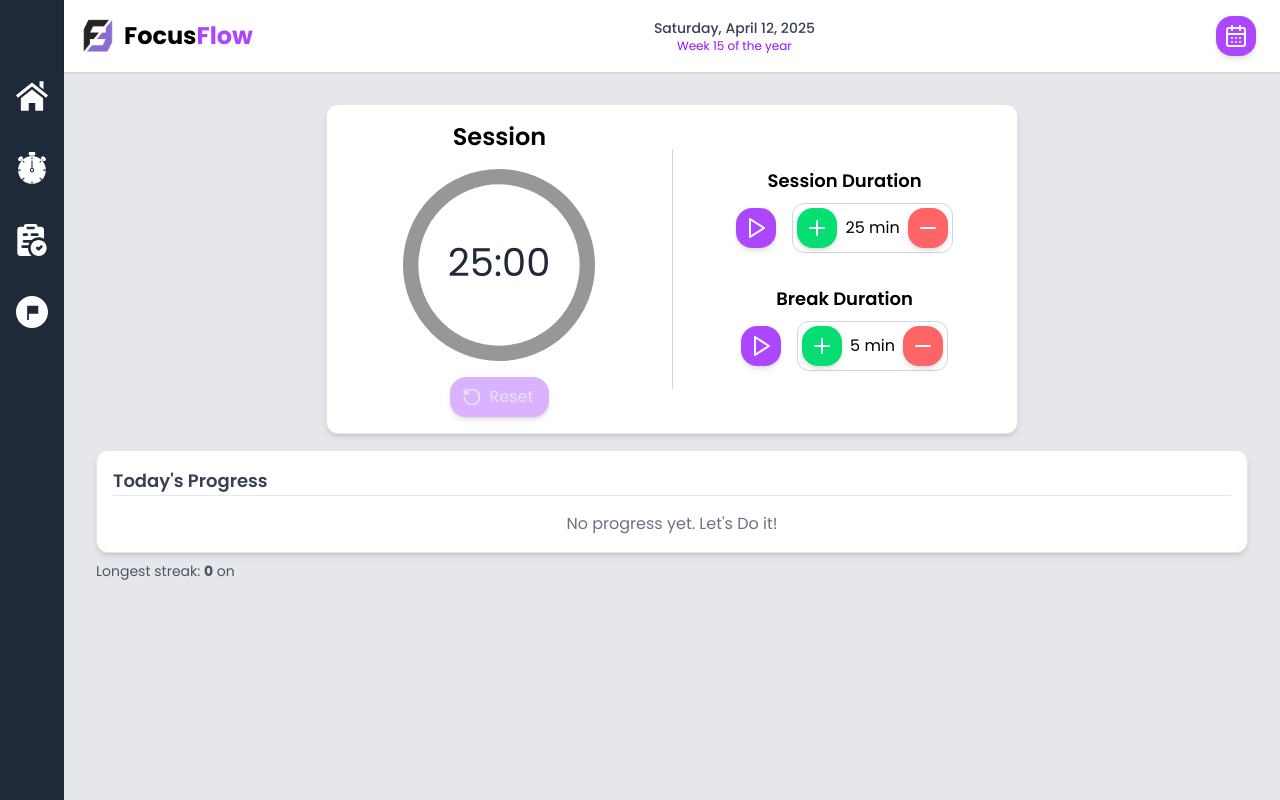
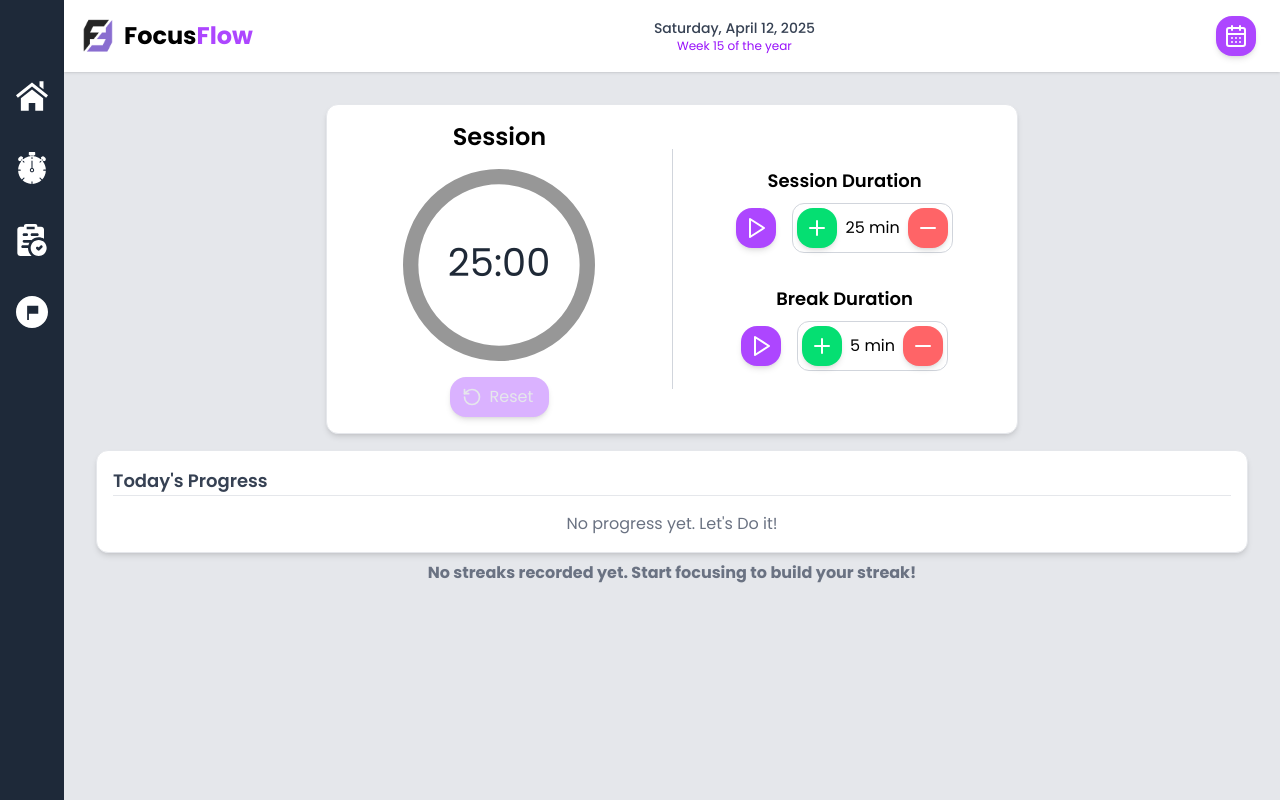
Before and after one commit to FatimaMubeenSh/FocusFlow, a React (Vite) app: page /pomodoro in a window 1280 px wide. Built offline with nearby package versions, Linux system fonts and the light colour scheme.

Commit message:
👌 IMPROVE: Refactoring and improvements

```diff
--- a/src/App.css
+++ b/src/App.css
@@ -9,6 +9,10 @@ body {
 /* ----------- Buttons ---------------- */
 .btn {
   @apply py-2 px-4 bg-purple-500 text-white rounded hover:bg-purple-600 transition cursor-pointer;
+}
+
+.btn-sm {
+  @apply px-2 text-sm;
 }
 
 .btn.btn-icon {
@@ -56,3 +60,7 @@ body {
 .text-default {
   @apply text-gray-500 text-center mx-auto;
 }
+
+.form-container {
+  @apply mt-4 mb-6 w-full md:w-4/5 lg:w-3/5 mx-auto;
+}
--- a/src/components/dashboard/PomodoroKPI.tsx
+++ b/src/components/dashboard/PomodoroKPI.tsx
@@ -1,23 +1,20 @@
+import { getBestStreak } from "../../utils/getBestStreak";
+
 const PomodoroKPI = () => {
   const pomodoroData = JSON.parse(localStorage.getItem("focusflow_sessions") || "{}");
   const today = new Date().toDateString();
   const todayPomodoros = pomodoroData[today] || 0;
-
-  const focusTime = todayPomodoros * 25;
-  const hours = Math.floor(focusTime / 60);
-  const minutes = focusTime % 60;
+  const { maxStreak, bestDate } = getBestStreak();
 
   return (
     <div className="card">
       <h2 className="card-header">Pomodoro</h2>
       <div className="text-center">
         <p className="text-secondary">Today's Pomodoros</p>
-        <p className="card-metric text-red-500 mb-3">{todayPomodoros}</p>
-        <p className="text-secondary">Total Focus Time</p>
-        <p className="text-xl font-bold text-emerald-600">
-          {hours > 0 ? `${hours}h ` : ""}
-          {minutes}m
-        </p>
+        <p className="card-metric text-gray-700 mb-3">{todayPomodoros}</p>
+        <p className="text-secondary">Best Streak</p>
+        <p className="card-metric text-amber-400">{maxStreak}</p>
+        {maxStreak > 0 && <span className="text-sm"> on {bestDate}</span>}
       </div>
     </div>
   );
--- a/src/components/goals/GoalAccordion.tsx
+++ b/src/components/goals/GoalAccordion.tsx
@@ -21,7 +21,7 @@ const GoalAccordion: React.FC<Props> = ({ goal, isExpanded, onToggle, onDelete,
   const handleDescriptionChange = (value: string) => {
     onUpdate({ ...goal, description: value });
     setDescription(value);
-  }
+  };
 
   const handleSave = () => {
     onUpdate({ ...goal, title: editTitle, dueDate: editDate, description, progress });
@@ -40,16 +40,18 @@ const GoalAccordion: React.FC<Props> = ({ goal, isExpanded, onToggle, onDelete,
   };
 
   return (
-    <div className={`shadow-md rounded-xl mb-4 w-full md:w-3/5 lg:w-2/3 mx-auto ${isExpanded ? "bg-purple-300 p-8" : "card"} transition-all`}>
-      <div className="flex justify-between items-center cursor-pointer" onClick={onToggle}>
-        <div className="card-header">{goal.title}</div>
-        <div className="text-secondary flex gap-4">
+    <div className={`shadow-md rounded-xl mb-4 w-full md:w-5/6 lg:w-2/3 mx-auto ${isExpanded ? "bg-purple-300 p-8" : "card"} transition-all`}>
+      <div className="grid grid-cols-2 justify-between items-center cursor-pointer" onClick={onToggle}>
+        <div className="card-header" title={goal.title}>
+          {goal.title.length > 35 ? goal.title.slice(0, 35) + "..." : goal.title}
+        </div>
+        <div className="text-secondary flex justify-around gap-4">
           <span>Due By: {format(new Date(goal.dueDate), "dd MMM, yyyy")}</span>
           {goal.progress < 100 ? <span>{new Date(goal.dueDate) > new Date() ? `${formatDistanceToNowStrict(new Date(goal.dueDate), { addSuffix: false })} Left` : `${formatDistanceToNowStrict(new Date(goal.dueDate), { addSuffix: false })} Over`}</span> : <span>Completed</span>}
           <span>{goal.progress}% Done</span>
-        </div>
-        <div className={`transform transition-transform duration-300 ease-in-out ${isExpanded ? "rotate-180" : "rotate-0"}`}>
-          <ChevronDown className={`cursor-pointer ${isExpanded ? "text-black" : "text-purple-600"}`} />
+          <div className={`transform transition-transform duration-300 ease-in-out ${isExpanded ? "rotate-180" : "rotate-0"}`}>
+            <ChevronDown className={`cursor-pointer ${isExpanded ? "text-black" : "text-purple-600"}`} />
+          </div>
         </div>
       </div>
 
--- a/src/components/pomodoro/PomodoroTimer.tsx
+++ b/src/components/pomodoro/PomodoroTimer.tsx
@@ -1,6 +1,7 @@
 import { useState, useEffect, useRef } from "react";
 import CircularTimer from "./CircularTimer";
 import Controls from "./Controls";
+import ProgressTracker from "./ProgressTracker";
 
 const PomodoroTimer: React.FC = () => {
   const SESSION_DURATION_KEY = "focusflow_session_duration";
@@ -13,6 +14,7 @@ const PomodoroTimer: React.FC = () => {
   const [breakDuration, setBreakDuration] = useState(
     parseInt(localStorage.getItem(BREAK_DURATION_KEY) || "") || DEFAULT_BREAK_DURATION
   );
+  const [streakCount, setStreakCount] = useState(0);
   const [isRunning, setIsRunning] = useState(false);
   const [isSession, setIsSession] = useState(true);
   const [timeLeft, setTimeLeft] = useState(sessionDuration * 60);
@@ -49,6 +51,12 @@ const PomodoroTimer: React.FC = () => {
     localStorage.setItem(BREAK_DURATION_KEY, breakDuration.toString());
   }, [sessionDuration, breakDuration]);
 
+  useEffect(() => {
+    const today = new Date().toDateString();
+    const stored = JSON.parse(localStorage.getItem("focusflow_sessions") || "{}");
+    setStreakCount(stored[today] || 0);
+  }, []);
+
   const handleStart = (type: "session" | "break") => {
     if (isRunning) return;
     setIsSession(type === "session");
@@ -62,6 +70,7 @@ const PomodoroTimer: React.FC = () => {
       const stored = JSON.parse(localStorage.getItem("focusflow_sessions") || "{}");
       stored[today] = (stored[today] || 0) + 1;
       localStorage.setItem("focusflow_sessions", JSON.stringify(stored));
+      setStreakCount(stored[today]);
     }
   };
 
@@ -73,6 +82,7 @@ const PomodoroTimer: React.FC = () => {
   const canAdjustTime = !isRunning;
 
   return (
+    <div>
       <div className="card w-full md:w-4/5 lg:w-3/5 mx-auto">
         <div className="flex items-center gap-4">
           <div className="flex flex-1 flex-col items-center">
@@ -87,6 +97,8 @@ const PomodoroTimer: React.FC = () => {
           </div>
         </div>
       </div>
+      <ProgressTracker count={streakCount} />
+    </div>
   );
 };
 
--- a/src/components/pomodoro/ProgressTracker.tsx
+++ b/src/components/pomodoro/ProgressTracker.tsx
@@ -1,12 +1,23 @@
 import { StarIcon } from "lucide-react";
+import { getBestStreak } from "../../utils/getBestStreak";
+import { useEffect, useState } from "react";
 
-const ProgressTracker: React.FC = () => {
-  const today = new Date().toDateString();
-  const sessions = JSON.parse(localStorage.getItem("focusflow_sessions") || "{}");
-  // const sessions = JSON.parse('{"Tue Apr 15 2025": 25, "Tue Oct 10 2023": 5}'); // Mock Data
-  const count = sessions[today] || 0;
+interface ProgressTrackerProps {
+  count: number;
+}
+
+const ProgressTracker: React.FC<ProgressTrackerProps> = ({ count }) => {
+  const [date, setDate] = useState("");
+  const [maxStreak, setMaxStreak] = useState(0);
+
+  useEffect(() => {
+      const { maxStreak, bestDate } = getBestStreak();
+      setMaxStreak(maxStreak);
+      setDate(bestDate);
+  }, [count]);
 
   return (
+    <div>
       <div className="card mt-4">
         <h2 className="card-header">Today's Progress</h2>
         <hr className="text-gray-200" />
@@ -16,8 +27,17 @@ const ProgressTracker: React.FC = () => {
             {Array.from({ length: count }, (_, i) => (
               <StarIcon key={i} fill="#ffe600" strokeWidth={0} className="w-10 h-10 mx-auto" />
             ))}
-        </div>)  : (
+          </div>
+        ) : (
           <p className="text-default pt-4">No progress yet. Let's Do it!</p>
+        )}
+      </div>
+      {maxStreak > 0 ? (
+        <p className="text-default font-bold mt-3">
+          Your Longest streak is <strong className="text-amber-400">{maxStreak}</strong> achieved on <em>{date}</em>.
+        </p>
+      ) : (
+        <p className="text-default font-bold mt-2">No streaks recorded yet. Start focusing to build your streak!</p>
       )}
     </div>
   );
--- a/src/components/pomodoro/StreakStats.tsx
+++ /dev/null
@@ -1,28 +0,0 @@
-import { useEffect, useState } from "react";
-
-const StreakStats: React.FC = () => {
-  const [maxStreak, setMaxStreak] = useState(0);
-  const [date, setDate] = useState("");
-
-  useEffect(() => {
-    const stored = JSON.parse(localStorage.getItem("focusflow_sessions") || "{}");
-    let max = 0;
-    let bestDay = "";
-    for (const d in stored) {
-      if (stored[d] > max) {
-        max = stored[d];
-        bestDay = d;
-      }
-    }
-    setMaxStreak(max);
-    setDate(bestDay);
-  }, []);
-
-  return (
-    <p className="text-sm text-gray-600 mt-2">
-      Longest streak: <strong>{maxStreak}</strong> on <em>{date}</em>
-    </p>
-  );
-};
-
-export default StreakStats;
--- a/src/components/ui/IconButton.tsx
+++ b/src/components/ui/IconButton.tsx
@@ -1,6 +1,6 @@
 
 interface IconButtonProps {
-  icon: React.ReactNode;
+  icon?: React.ReactNode;
   onClick: () => void;
   ariaLabel: string;
   className?: string;
@@ -11,7 +11,7 @@ interface IconButtonProps {
 const IconButton: React.FC<IconButtonProps> = ({ icon, onClick, ariaLabel, className, text, disabled }) => {
   return (
     <button onClick={onClick} aria-label={ariaLabel}  className={`flex btn btn-icon ${disabled ? 'disabled': ""} focus:outline-none focus:ring-2 focus:ring-gray-200 ${className}`}>
-      { icon }{text && <span className="mx-2">{text}</span>}
+      { icon }{text && <span className={`${icon ? "mx-2": " "}`}>{text}</span>}
     </button>
   );
 };
--- a/src/pages/Pomodoro.tsx
+++ b/src/pages/Pomodoro.tsx
@@ -1,13 +1,9 @@
 import PomodoroTimer from "../components/pomodoro/PomodoroTimer";
-import StreakStats from "../components/pomodoro/StreakStats";
-import ProgressTracker from './../components/pomodoro/ProgressTracker';
 
 const Pomodoro = () => {
   return (
     <div className="p-4">
       <PomodoroTimer />
-      <ProgressTracker />
-      <StreakStats />
     </div>
   );
 }
--- /dev/null
+++ b/src/utils/getBestStreak.ts
@@ -0,0 +1,14 @@
+export const getBestStreak = () => {
+  const stored = JSON.parse(localStorage.getItem("focusflow_sessions") || "{}");
+  let maxStreak = 0;
+  let bestDate = "";
+
+  for (const d in stored) {
+    if (stored[d] > maxStreak) {
+      maxStreak = stored[d];
+      bestDate = d;
+    }
+  }
+
+  return { maxStreak, bestDate };
+};
```
Lines whose indentation alone changed are shown as unchanged.
